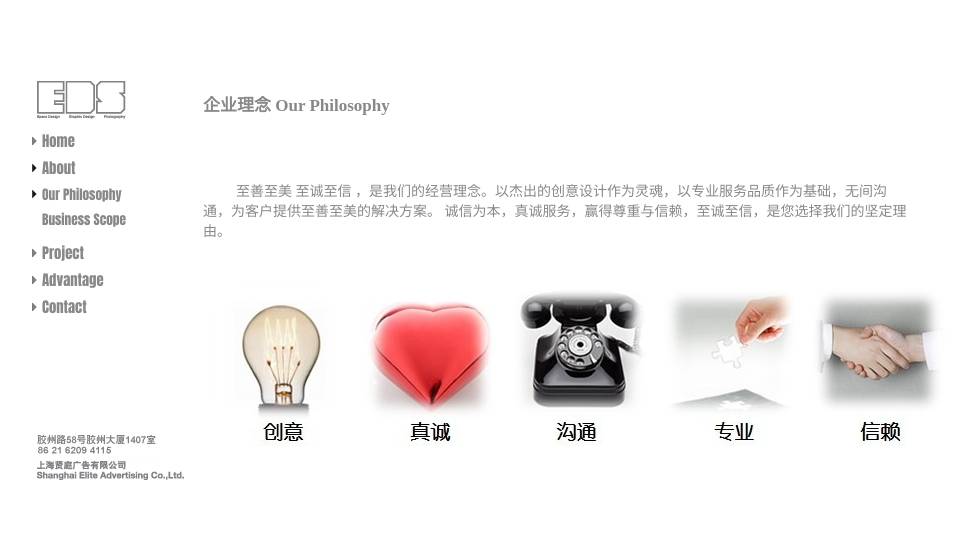
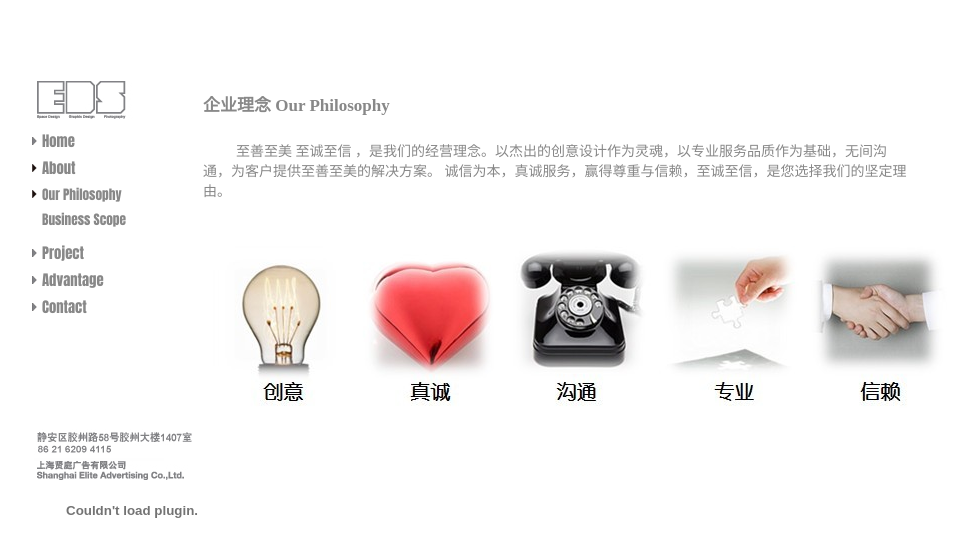
Before and after one commit to amoro119/EDS, a PHP site: page /philosophy.htm in a window 1280 px wide. Shown: the top 557 px of the page, without its empty margins (185-1153 px from the left). Run offline with PHP 8.4, Linux system fonts and the light colour scheme.

Commit message:
细节修改
Signed-off-by: Haro <eric@xtunes.cc>

```diff
--- a/about.htm
+++ b/about.htm
@@ -23,7 +23,7 @@
 		</div>
 		<div id="content">
 			<h1>公司简介 About EDS</h1>
-			<p>贤庭，<b>Elite Design Studio</b>，是一家精于设计、创意的新型广告公司，集创意策划、设计制作、综合执行于一身，业务领域涵盖空间设计及搭建、广告创意设计、线下活动管理等，拥有一批优秀的创意人员及资深广告精英，以杰出的创意，高品质的制作，贴心的服务，为企业和品牌提供实效的全方位解决方案。 </p>
+			<p>贤庭，<span style="font-weight:bold;">Elite Design Studio</span>，是一家精于设计、创意的新型广告公司，集创意策划、设计制作、综合执行于一身，业务领域涵盖空间设计及搭建、广告创意设计、线下活动管理等，拥有一批优秀的创意人员及资深广告精英，以杰出的创意，高品质的制作，贴心的服务，为企业和品牌提供实效的全方位解决方案。 </p>
 			<p>精益求精，锐意进取，我们崇尚精品，不仅用激情，更用实力，为各类客户提供市场营销、品牌推广的解决之道，致力于成为客户发展道路上的忠诚伙伴。</p>
 		</div>
 						<div class="clear">
--- a/philosophy.htm
+++ b/philosophy.htm
@@ -27,6 +27,11 @@
 诚信为本，真诚服务，赢得尊重与信赖，至诚至信，是您选择我们的坚定理由。</p>
             <img src="images/linian.jpg" width="769" height="207" alt="Linian">
 		</div>
+								<div class="clear">
+		</div>
+		<div id="bgplayer">
+			<object type="application/x-shockwave-flash" data="dewplayer.swf?mp3=mp3/bg.mp3&amp;autoplay=1&amp;autoreplay=1" width="200" height="20" id="dewplayer"><param name="wmode" value="transparent" /><param name="movie" value="dewplayer.swf?mp3=mp3/bg.mp3&amp;autoplay=1&amp;autoreplay=1" /></object>
+		</div>
 	</div>
 </body>
 
--- a/style.css
+++ b/style.css
@@ -13,7 +13,7 @@
 #subul2{margin:0px;padding:0 0 0 0;width:130px;font-size:9pt}
 #subul2 li{background:none;margin-top:2px}
 #content{float:left;width:710px;height:400px;background:#fff;color:#888;}
-#content h1{font-family:simhei;font-size:17px;padding-bottom:50px;}
+#content h1{font-family:simhei;font-size:17px;padding-bottom:10px;}
 #content p{text-indent:33px;font-family:simhei;font-size:14px;}
 #bgplayer{margin-left:35px;margin-top:20px}
 .clear{clear:both;}
```
Also changed, not shown: images/left_bg.gif.
